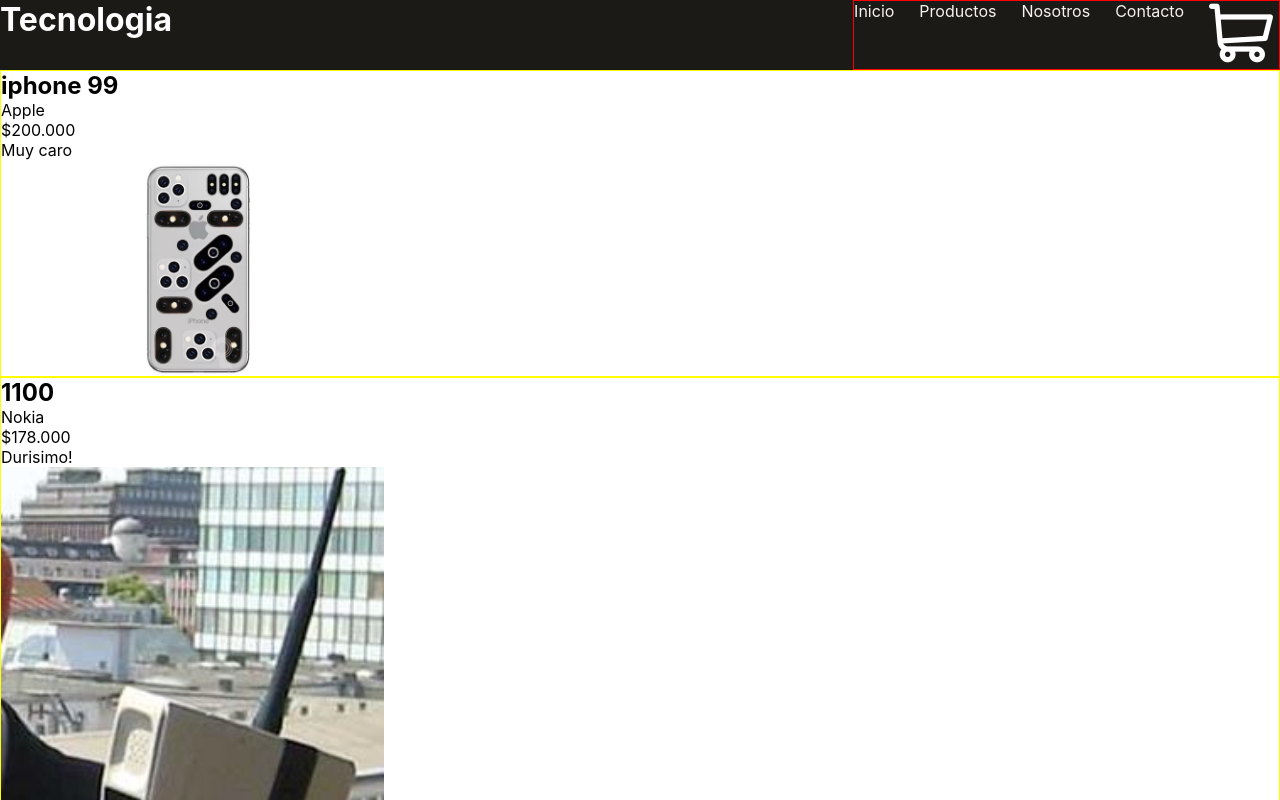
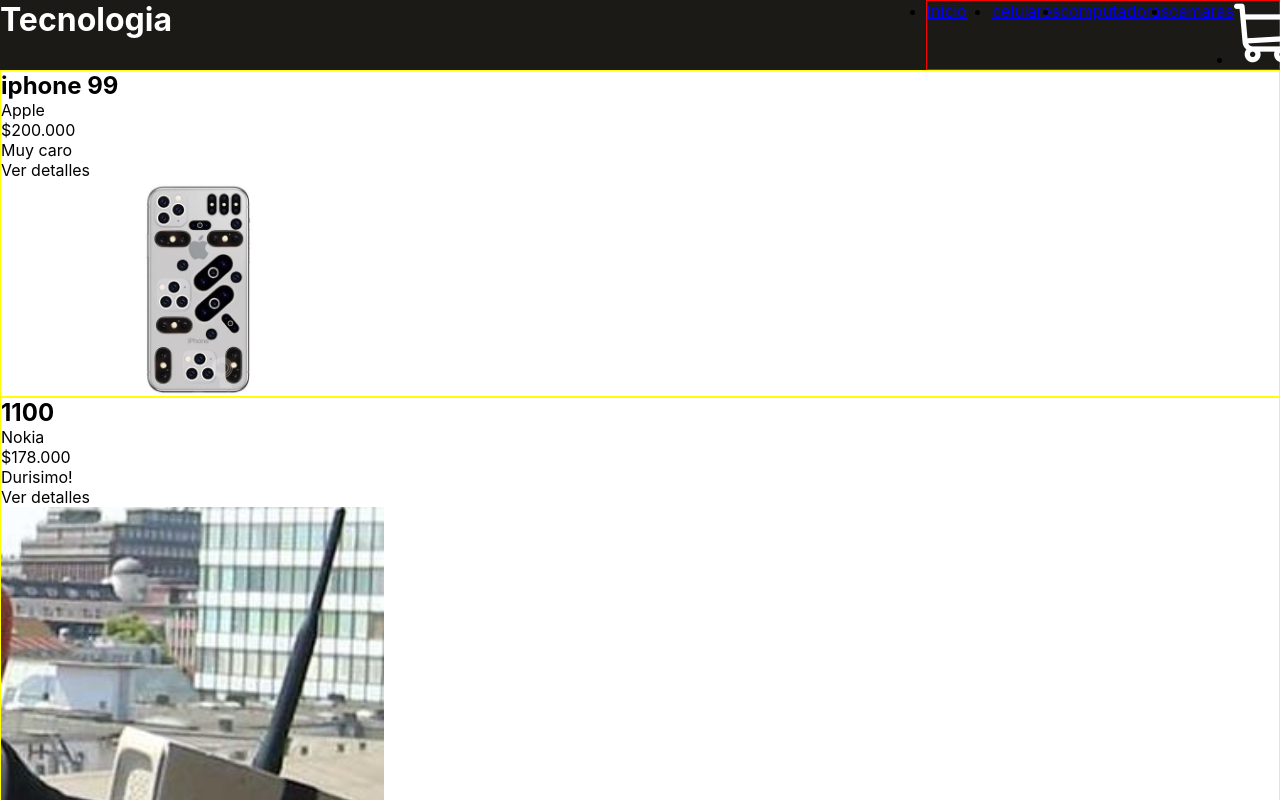
Before and after one commit to miru-porto/tecnologia_portocarrero, a React (Create React App) app: page / in a window 1280 px wide. Shown: the top 800 px of the page. Built offline with nearby package versions, Linux system fonts and the light colour scheme.

Commit message:
desafio clase 8- preentrega del proyecto final

```diff
--- a/src/App.js
+++ b/src/App.js
@@ -1,15 +1,20 @@
 import "./App.css";
 import Navbar from "./components/Navbar";
-import ItemListContainer from "./components/ItemListContainer";
-import ItemCount from "./components/ItemCount";
+import ItemListContainer from "./pages/ItemListContainer";
+/* import ItemCount from "./components/ItemCount";
 import Item from "./components/Item";
-import ItemDetailContainer from "./components/ItemDetailContainer";
+*/
+import Celulares from "./pages/celulares";
+import Computadoras from "./pages/computadoras";
+import ItemDetailContainer from "./pages/ItemDetailContainer";
 import { BrowserRouter, Switch, Route } from "react-router-dom";
+
+const categories = ['celulares', 'computadoras', 'camaras'];
 
 function App() {
   return (
     <BrowserRouter>
-      <Navbar />
+      <Navbar categories={categories}/>
       <Switch>
         {/* <ItemCount stock={5} initial={1} /> */}
         <Route exact path="/">
@@ -18,9 +23,17 @@
         <Route path="/detCont">
           <ItemDetailContainer />
         </Route>
+        <Route path="/category/:categoryId">
+          <ItemListContainer />
+        </Route>
+        <Route path="/category/:categoryId">
+          <Computadoras />
+        </Route>
       </Switch>
     </BrowserRouter>
   );
 }
-
+/*
+<Route path="/celu/:celuId">
+*/
 export default App;
--- a/src/components/Item/index.js
+++ b/src/components/Item/index.js
@@ -8,6 +8,7 @@
       <p>{product.madeBy}</p>
       <p>{product.price}</p>
       <p>{product.description}</p>
+      <a>Ver detalles</a>
       <img className="cards_images" src={product.image} />
     </div>
   );
--- a/src/components/Navbar/index.js
+++ b/src/components/Navbar/index.js
@@ -1,17 +1,29 @@
 import "./style.css";
 import CartWidget from "../CartWidget";
+import { NavLink } from "react-router-dom";
 
-const Navbar = () => {
+const Navbar = ({categories}) => {
   return (
     <header className="header">
       <div className="granNavbar">
         <h1>Tecnologia</h1>
         <nav>
           <ul className="navbar">
-            <li>Inicio</li>
-            <li>Productos</li>
-            <li>Nosotros</li>
-            <li>Contacto</li>
+            <li>
+              <NavLink
+                exact
+                to={"/"}
+                className="navlink"
+                activeClassName="active-navlink"
+              >
+                Inicio
+              </NavLink>
+            </li>
+            {categories.map(c => {
+              return <li>
+                <NavLink to={`/category/${c}`}>{c}</NavLink>
+              </li>
+            })}
             <li className="navbarImg">
               {" "}
               <CartWidget />{" "}
--- a/src/components/Navbar/style.css
+++ b/src/components/Navbar/style.css
@@ -1,34 +1,37 @@
-*{
+* {
   margin: 0px;
   padding: 0px;
 }
 
-.header{
-    background-color: #1b1a17;}
+.header {
+  background-color: #1b1a17;
+}
 
-
-.granNavbar{
+.granNavbar {
   display: flex;
   flex-flow: row wrap;
   justify-content: space-between;
-
 }
-.granNavbar h1{
+.granNavbar h1 {
   color: rgb(255, 255, 255);
 }
 
-.navbar{
+.navbar {
   display: flex;
   flex-flow: row wrap;
   justify-content: space-between;
   border: 1px red solid;
 }
-.navbar li{
+
+.active-navlink {
+  color: blue;
+}
+
+.navlink {
   list-style: none;
   margin-right: 25px;
-    color: rgb(248, 241, 241);
 }
 
-.navbarImg{
+.navbarImg {
   max-width: 45px;
 }
--- a/src/components/ItemDetailContainer/index.js
+++ b/src/pages/ItemDetailContainer/index.js
@@ -1,5 +1,5 @@
 import { useState, useEffect } from "react";
-import ItemDetail from "../ItemDetail";
+import ItemDetail from "../../components/ItemDetail";
 
 const getItem = new Promise((res, rej) => {
   setTimeout(() => {
--- a/src/components/ItemListContainer/index.js
+++ b/src/pages/ItemListContainer/index.js
@@ -1,6 +1,7 @@
 import "./style.css";
 import { useEffect, useState } from "react";
-import ItemList from "../ItemList";
+import { useParams } from 'react-router-dom';
+import ItemList from "../../components/ItemList";
 
 const getItems = () =>
   new Promise((res, rej) => {
@@ -12,6 +13,7 @@
           price: "$200.000",
           description: "Muy caro",
           image: "/images/iphone99.jpg",
+          categoryId: 'celulares'
         },
 
         {
@@ -20,6 +22,7 @@
           price: "$178.000",
           description: "Durisimo!",
           image: "./images/nokia.jpg",
+          categoryId: 'celulares'
         },
 
         {
@@ -28,6 +31,7 @@
           price: "$120.000",
           description: "Bueno",
           image: "./images/s9.webp",
+          categoryId: 'celulares'
         },
 
         {
@@ -36,6 +40,7 @@
           madeBy: "Motorola",
           description: "ultimo modelo",
           image: "./images/moto.jpg",
+          categoryId: 'celulares'
         },
 
         {
@@ -44,21 +49,31 @@
           madeBy: "Xiaomi",
           description: "Excelente!!",
           image: "./images/xiaomi.jpg",
+          categoryId: 'celulares'
         },
       ]);
     }, 2000);
   });
 
 const ItemListContainer = () => {
+  const { categoryId } = useParams();
   const [products, setProducts] = useState([]);
 
   const [filteredProducts, setFilteredProducts] = useState(products);
 
   useEffect(async () => {
     const res = await getItems();
-    console.log(res);
-    setProducts(res);
-  }, []);
+    if(categoryId){
+      const result = res.filter(res => res = 'celulares');
+      console.log(result);
+      //filtro los productos x categoria. Arreglar el uso del filter q no c por q me anda mal
+
+    } else {
+      setProducts(res);
+      console.log(categoryId);
+    }
+
+  }, [categoryId]);
 
   return (
     <>
--- /dev/null
+++ b/src/pages/celulares/index.js
@@ -0,0 +1,12 @@
+import { cleanup } from "@testing-library/react";
+import { useParams } from "react-router";
+import { Link } from "react-router-dom";
+
+export function Celulares() {
+
+}
+
+export default Celulares;
+/*
+    <p>{getCategoria(categoryId).image}</p>
+*/
--- /dev/null
+++ b/src/pages/computadoras/index.js
@@ -0,0 +1,12 @@
+import { cleanup } from "@testing-library/react";
+import { useParams } from "react-router";
+import { Link } from "react-router-dom";
+
+export function Computadoras() {
+    return(
+        <h1>Muchas Computadoras acá</h1>
+    )
+}
+
+
+export default Computadoras;
```
Also changed, not shown: src/pages/ItemListContainer/style.css (renamed from src/components/ItemListContainer/style.css). Lines whose indentation alone changed are shown as unchanged.
